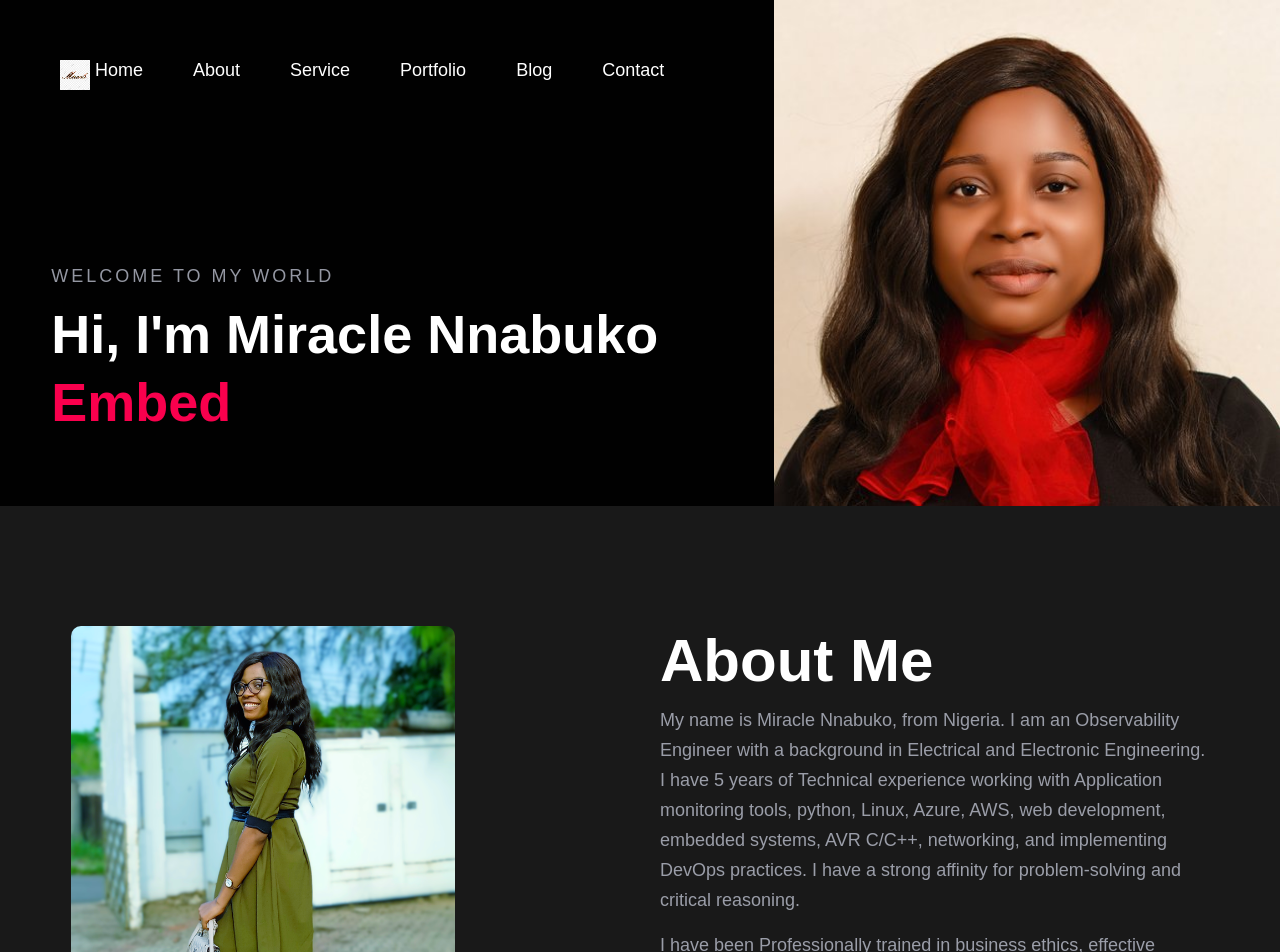
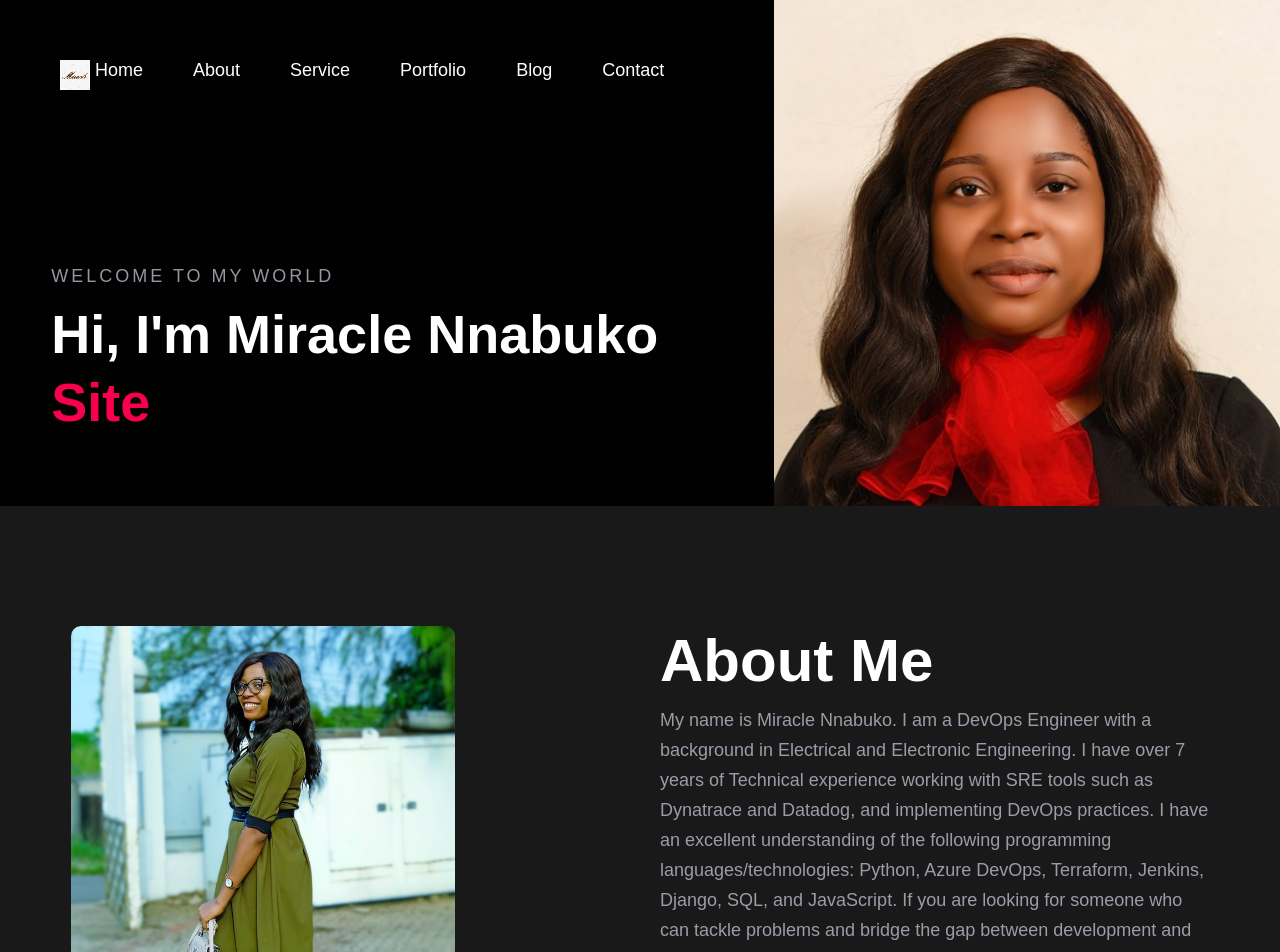
Before and after one commit to MamaAfrica/portfolio, a React (Create React App) app: page / in a window 1280 px wide. Shown: the top 952 px of the page. Built offline with nearby package versions, Linux system fonts and the light colour scheme.

Commit message:
updated CV

```diff
--- a/src/components/About.jsx
+++ b/src/components/About.jsx
@@ -21,7 +21,7 @@ function About() {
                         </h1>
                         <div className="about__meta">
                             <p className="about__text p__color">
-                            My name is Miracle Nnabuko, from Nigeria. I am an Observability Engineer with a background in Electrical and Electronic Engineering. I have 5 years of Technical experience working with Application monitoring tools, python, Linux, Azure, AWS, web development, embedded systems, AVR C/C++, networking, and implementing DevOps practices. I have a strong affinity for problem-solving and critical reasoning.
+                            My name is Miracle Nnabuko. I am a DevOps Engineer with a background in Electrical and Electronic Engineering. I have over 7 years of Technical experience working with SRE tools such as Dynatrace and Datadog, and implementing DevOps practices. I have an excellent understanding of the following programming languages/technologies: Python, Azure DevOps, Terraform, Jenkins, Django, SQL, and JavaScript. If you are looking for someone who can tackle problems and bridge the gap between development and operations teams, I might be what you are looking for.
                             </p>
                             <p className="about__text p__color">
 
@@ -44,7 +44,7 @@ I am eager to be part of an institution that provides solutions to problems thro
                          <p className='about__text p__color'>• Web development</p>
 
                             <div className="about__button d__flex align__items__center">
-                            <a href="https://drive.google.com/file/d/1UyfxGzvfHe_TEx_QhbLQlwIQFdu-wxMx/view?usp=sharing">
+                            <a href="https://drive.google.com/file/d/1_mochVwVsaQ2HEBgOWi-yJVzWfKZYt9Y/view?usp=sharing">
                             <button className="about btn pointer">Download Cv</button>
                             </a>
                             <a href="#Contact">
--- a/src/components/Home.jsx
+++ b/src/components/Home.jsx
@@ -14,7 +14,7 @@ function Home(){
     const options = {
     	strings: [
         '<strong>DevOps Engineer</strong>',
-        '<strong>Embedded Systems Engineer</strong>'
+        '<strong>Site Reliability Engineer</strong>'
       ],
       typeSpeed: 50,
       backSpeed: 50,
```
